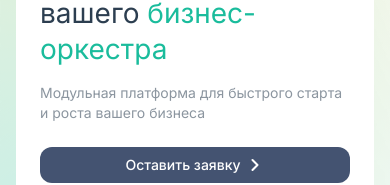
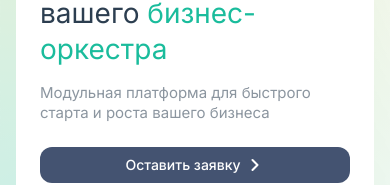
Before and after one commit to ignatovivin/vibesite, a React (Vite) app: page / in a window 390 px wide. Shown: the part 237-422 px from the top of the page. Built offline with nearby package versions, Linux system fonts and the light colour scheme.

Commit message:
Apply text-style-font-body-l to HeroSection description

```diff
--- a/src/components/HeroSection.css
+++ b/src/components/HeroSection.css
@@ -123,10 +123,6 @@
 }
 
 .hero-section__description {
-  font-family: 'Inter', sans-serif;
-  font-weight: 400;
-  font-size: 18px;
-  line-height: 1.4444444444444444em;
   color: var(--color-light-fg-muted);
   margin: 0;
 }
@@ -503,9 +499,6 @@
   }
 
 
-  .hero-section__description {
-    font-size: 14px;
-  }
 
   .hero-section__visual {
     padding: 24px 16px;
@@ -578,10 +571,6 @@
   }
 
 
-  .hero-section__description {
-    font-size: 14px;
-    line-height: 1.4em;
-  }
 
   .hero-section__description-break {
     display: inline;
--- a/src/components/HeroSection.jsx
+++ b/src/components/HeroSection.jsx
@@ -148,7 +148,7 @@ function HeroSection() {
                   ТАКТО-дирижер вашего{' '}
                   <span className="hero-section__title-accent">бизнес&shy;-оркестра</span>
                 </h1>
-                <p className="hero-section__description">
+                <p className="hero-section__description text-style-font-body-l">
                   Модульная платформа для быстрого<br className="hero-section__description-break" /> старта и роста вашего бизнеса
                 </p>
               </div>
```
